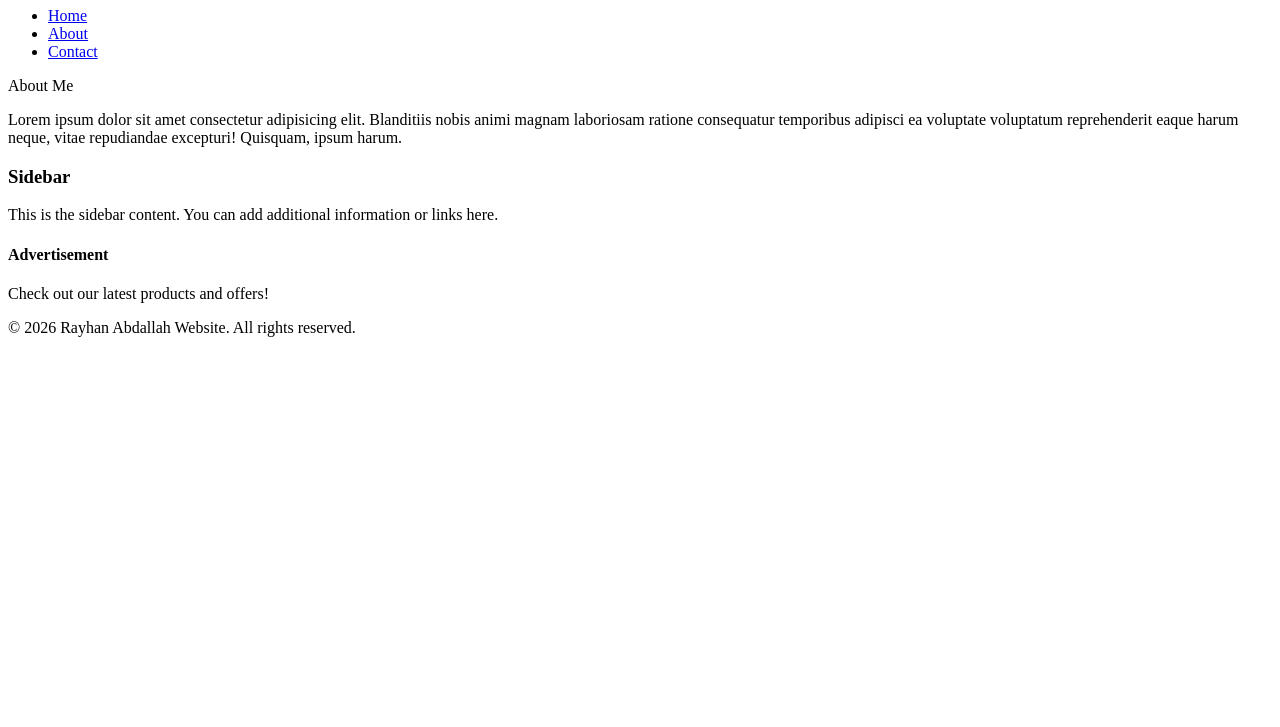
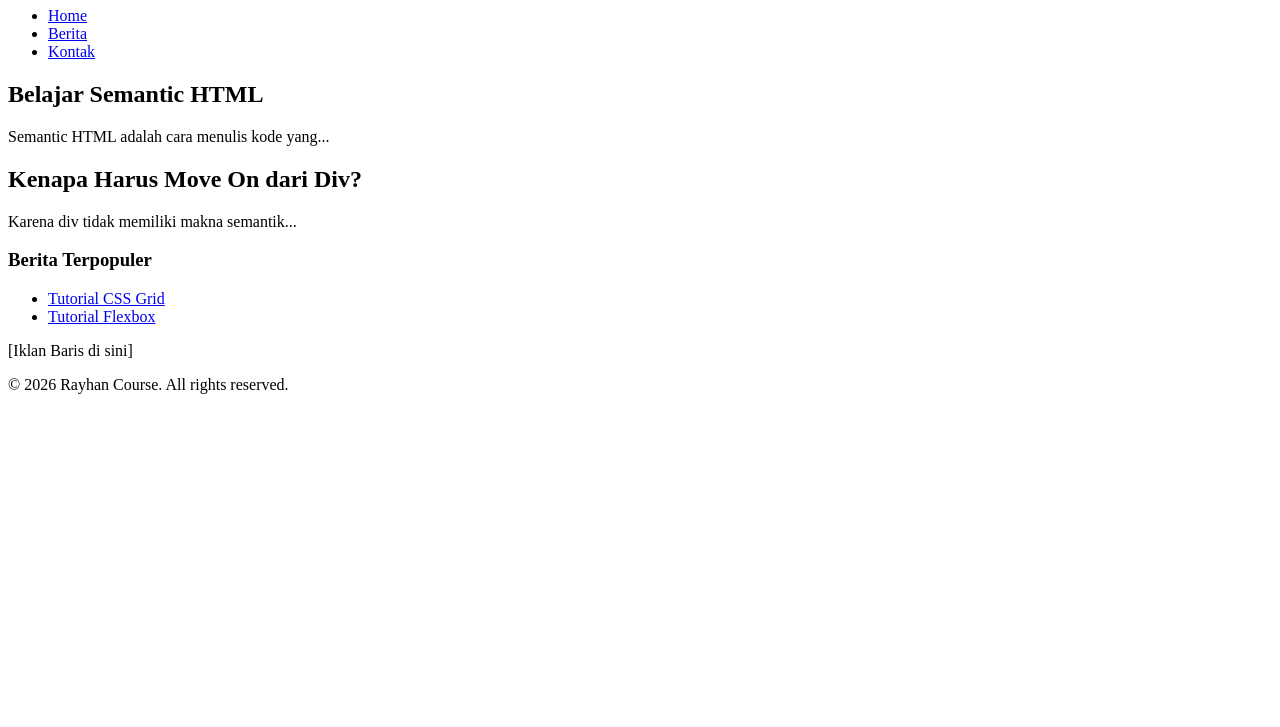
Before and after one commit to rayhanabdallah/itw2026_263040099, a plain HTML site: page wpubelajarweb/05-semantic-html/latihan-semantic.html in a window 1280 px wide. Shown: the part 73-800 px from the top of the page. Drawn offline with Linux system fonts and the light colour scheme.

Commit message:
Changes 1

```diff
--- a/wpubelajarweb/05-semantic-html/latihan-semantic.html
+++ b/wpubelajarweb/05-semantic-html/latihan-semantic.html
@@ -1,48 +1,59 @@
 <!DOCTYPE html>
-<html lang="en">
+<html lang="id">
+
 <head>
   <meta charset="UTF-8">
-    <meta name="viewport" content="width=device-width, initial-scale=1.0">
   <title>Website Modern (Semantic Tag)</title>
 </head>
 
 <body>
-    <!-- Header Section -->
+
+  <!-- HEADER AREA -->
   <header>
-        <h1>My Modern Website</h1>
+    <h1>Rayhan Tech News</h1>
     <nav>
       <ul>
         <li><a href="#">Home</a></li>
-                <li><a href="#">About</a></li>
-                <li><a href="#">Contact</a></li>
+        <li><a href="#">Berita</a></li>
+        <li><a href="#">Kontak</a></li>
       </ul>
     </nav>
   </header>
 
-<!-- Main Content -->
+  <!-- KONTEN UTAMA -->
   <main>
+
+    <!-- Artikel Utama -->
+    <section id="blog">
+      <article>
+        <h2>Belajar Semantic HTML</h2>
+        <p>Semantic HTML adalah cara menulis kode yang...</p>
+      </article>
+      <article>
+        <h2>Kenapa Harus Move On dari Div?</h2>
+        <p>Karena div tidak memiliki makna semantik...</p>
+      </article>
+    </section>
+
+    <!-- Sidebar Kanan -->
+    <aside>
+      <h3>Berita Terpopuler</h3>
+      <ul>
+        <li><a href="#">Tutorial CSS Grid</a></li>
+        <li><a href="#">Tutorial Flexbox</a></li>
+      </ul>
+      <div class="ads">
+        <p>[Iklan Baris di sini]</p>
+      </div>
+    </aside>
+
   </main>
 
-<!-- Main Article -->
- <section id="about">
-    <article
+  <!-- FOOTER -->
+  <footer>
+    <p>&copy; 2026 Rayhan Course. All rights reserved.</p>
+  </footer>
 
-        <h2>About Me</h2>
-        <p>Lorem ipsum dolor sit amet consectetur adipisicing elit. Blanditiis nobis animi magnam laboriosam ratione consequatur temporibus adipisci ea voluptate voluptatum reprehenderit eaque harum neque, vitae repudiandae excepturi! Quisquam, ipsum harum.</p>
-    </section>
+</body>
 
-    <!-- Sidebar -->
-    <aside>
-        <h3>Sidebar</h3>
-        <p>This is the sidebar content. You can add additional information or links here.</p>
-        <div class="ads">
-            <h4>Advertisement</h4>
-            <p>Check out our latest products and offers!</p>
-        </div>
-
-    <!-- Footer -->
-     <footer>
-        <p>&copy; 2026 Rayhan Abdallah Website. All rights reserved.</p>
-    </footer>
-</body>
 </html>
```
Lines whose indentation alone changed are shown as unchanged.
